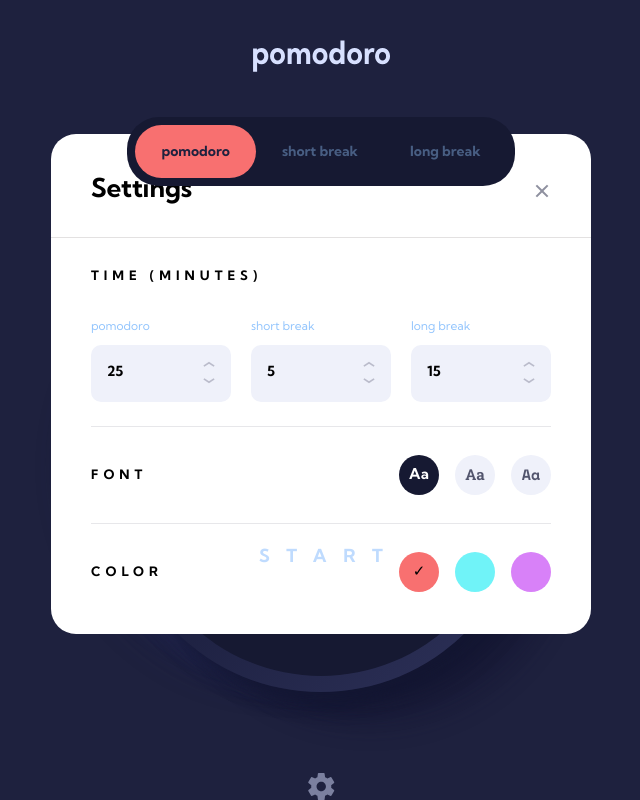
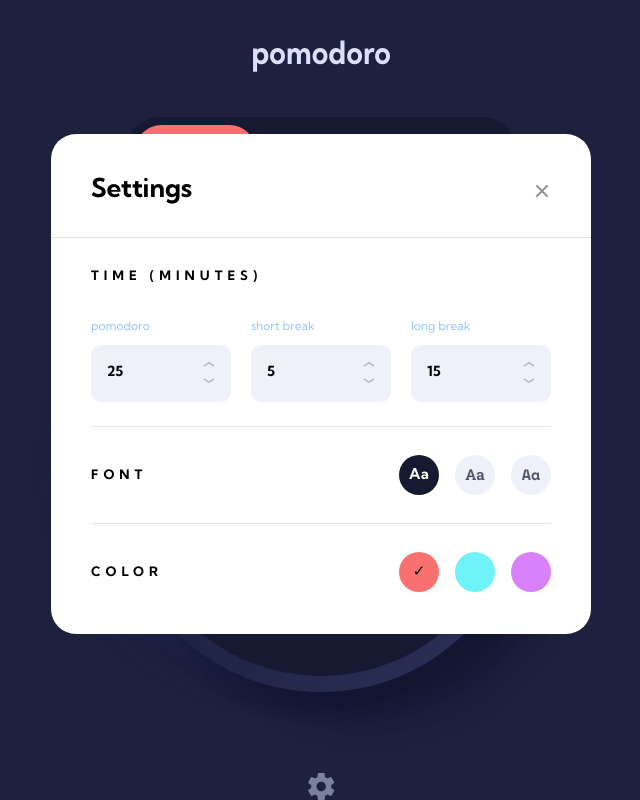
Before and after one commit to flucasjs/pomodoro, a Next.js app: page / in a window 1280 px wide. Both pictures are taken after a click on the button 640 px from the left and 802 px from the top of the page. Shown: the part 16-816 px from the top of the page, without its empty margins (319-959 px from the left). Built offline with nearby package versions, Linux system fonts and the light colour scheme.

Commit message:
Update container z-order

```diff
--- a/src/components/Settings/index.js
+++ b/src/components/Settings/index.js
@@ -9,7 +9,7 @@ export default function Settings({ settings, setSettingsToggle, settingsToggle,
     <div
       className={`${
         settingsToggle ? "block" : "hidden"
-      } absolute top-1/2 left-1/2 -translate-x-1/2 -translate-y-1/2 w-[540px] h-[500px] bg-white rounded-[25px]`}
+      } absolute top-1/2 left-1/2 -translate-x-1/2 -translate-y-1/2 w-[540px] h-[500px] bg-white rounded-[25px] z-20`}
     >
       <div className="flex items-center pt-[34px] px-[40px] justify-between mb-[30px]">
         <span className={`font-bold text-[26px] ${settings.font}`}>
```
